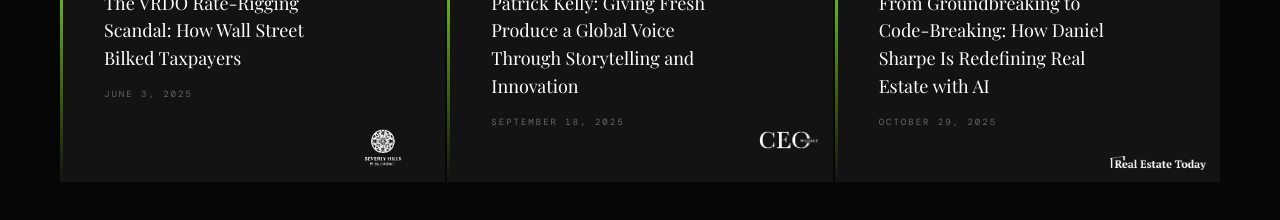
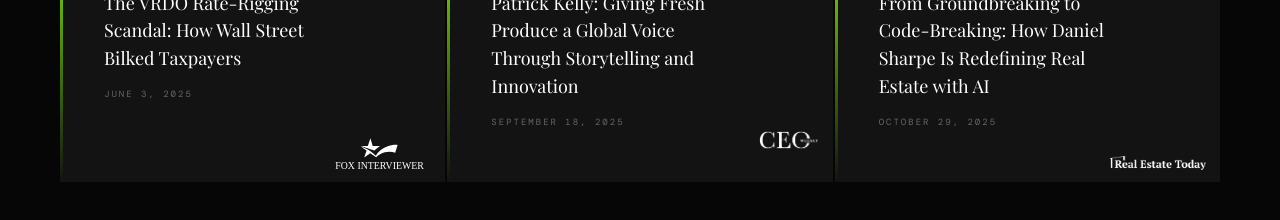
Before and after one commit to AdamSal2030/digital-networking-agency, a Next.js app: page / in a window 1280 px wide. Shown: the part 9380-9600 px from the top of the page. Built offline with nearby package versions, Linux system fonts and the light colour scheme; a web font is replaced by a local one.

Commit message:
Update sections.tsx

```diff
--- a/src/components/landing/sections.tsx
+++ b/src/components/landing/sections.tsx
@@ -332,7 +332,7 @@ export function ProofSection() {
           <div className="ph">The VRDO Rate-Rigging Scandal: How Wall Street Bilked Taxpayers</div>
           <div className="pm">June 3, 2025</div>
           <img
-            src="/beverly-removebg-preview.png"
+            src="/fox-scg-logo.svg"
             alt="Fox Interviewer"
             className="pc-outlet-logo pc-outlet-logo--white"
           />
```
